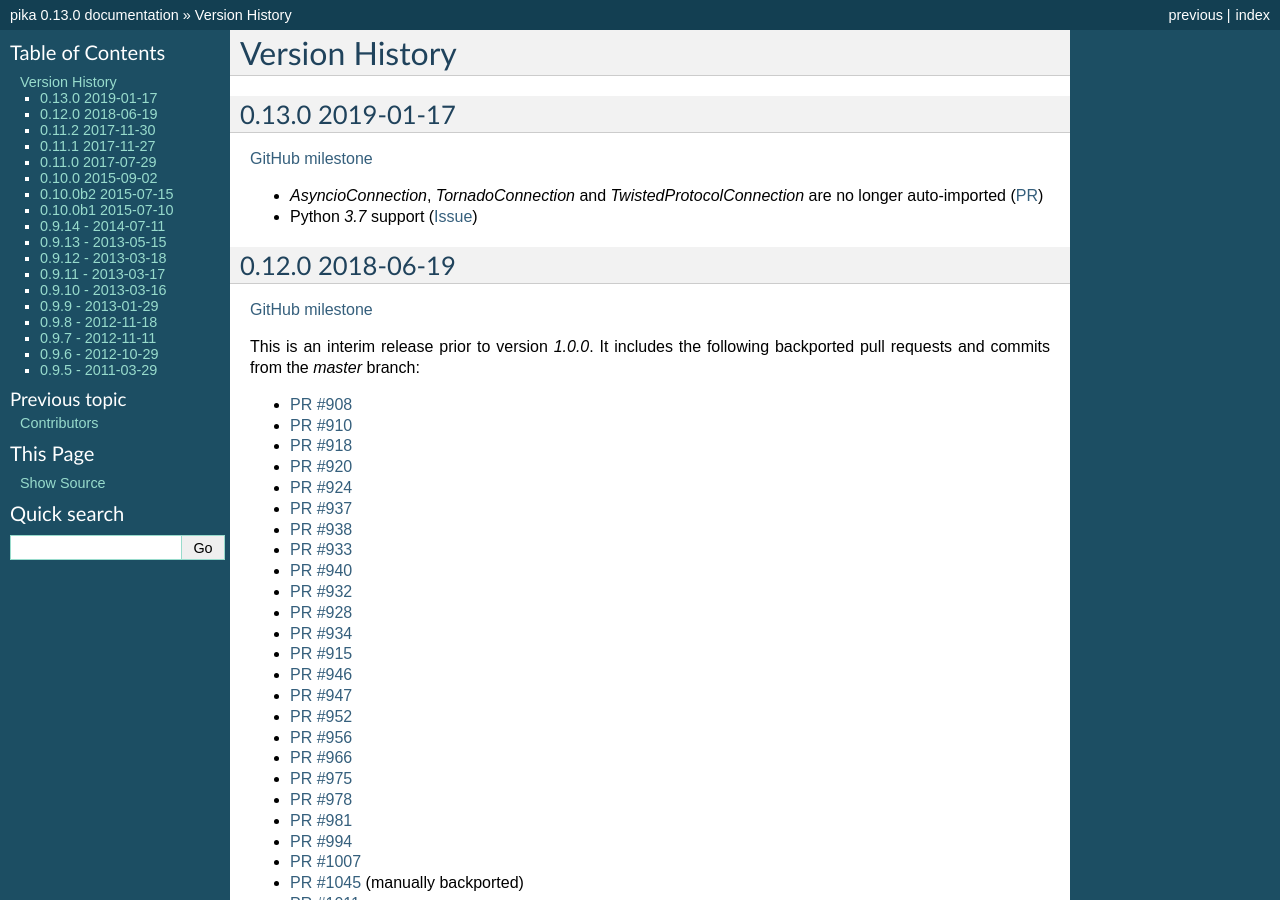
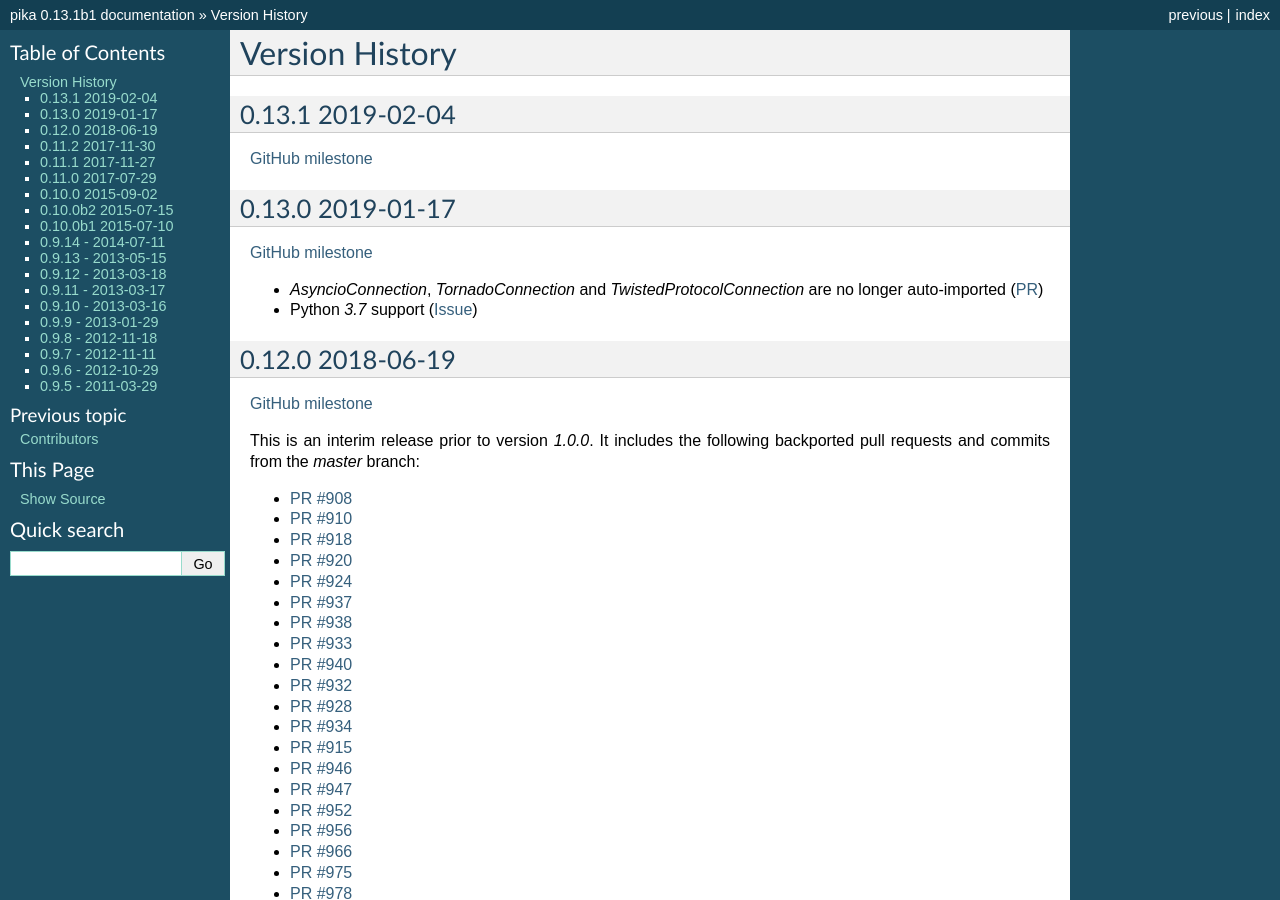
Before and after one commit to pika/pika, a Sphinx documentation site: the page built from docs/version_history.rst, in a window 1280 px wide and 900 px high. Built offline with Sphinx 7.4.7, drawn with Linux system fonts in a browser that asks for light colours; pages that are not in the unit, such as notebooks, are missing from menus; some of the changed text lies outside the part shown.

Commit message:
0.13.1b1 CHANGELOG

```diff
--- a/CHANGELOG.rst
+++ b/CHANGELOG.rst
@@ -1,5 +1,10 @@
 Version History
 ===============
+
+0.13.1 2019-02-04
+-----------------
+
+`GitHub milestone <https://github.com/pika/pika/milestone/14>`_
 
 0.13.0 2019-01-17
 -----------------
--- a/docs/version_history.rst
+++ b/docs/version_history.rst
@@ -1,5 +1,10 @@
 Version History
 ===============
+
+0.13.1 2019-02-04
+-----------------
+
+`GitHub milestone <https://github.com/pika/pika/milestone/14>`_
 
 0.13.0 2019-01-17
 -----------------
--- a/pika/__init__.py
+++ b/pika/__init__.py
@@ -1,4 +1,4 @@
-__version__ = '0.13.0'
+__version__ = '0.13.1b1'
 
 import logging
 from logging import NullHandler
--- a/setup.py
+++ b/setup.py
@@ -16,7 +16,7 @@ long_description = ('Pika is a pure-Python implementation of the AMQP 0-9-1 '
 
 setuptools.setup(
     name='pika',
-    version='0.13.0',
+    version='0.13.1b1',
     description='Pika Python AMQP Client Library',
     long_description=open('README.rst').read(),
     maintainer='Gavin M. Roy',
```
